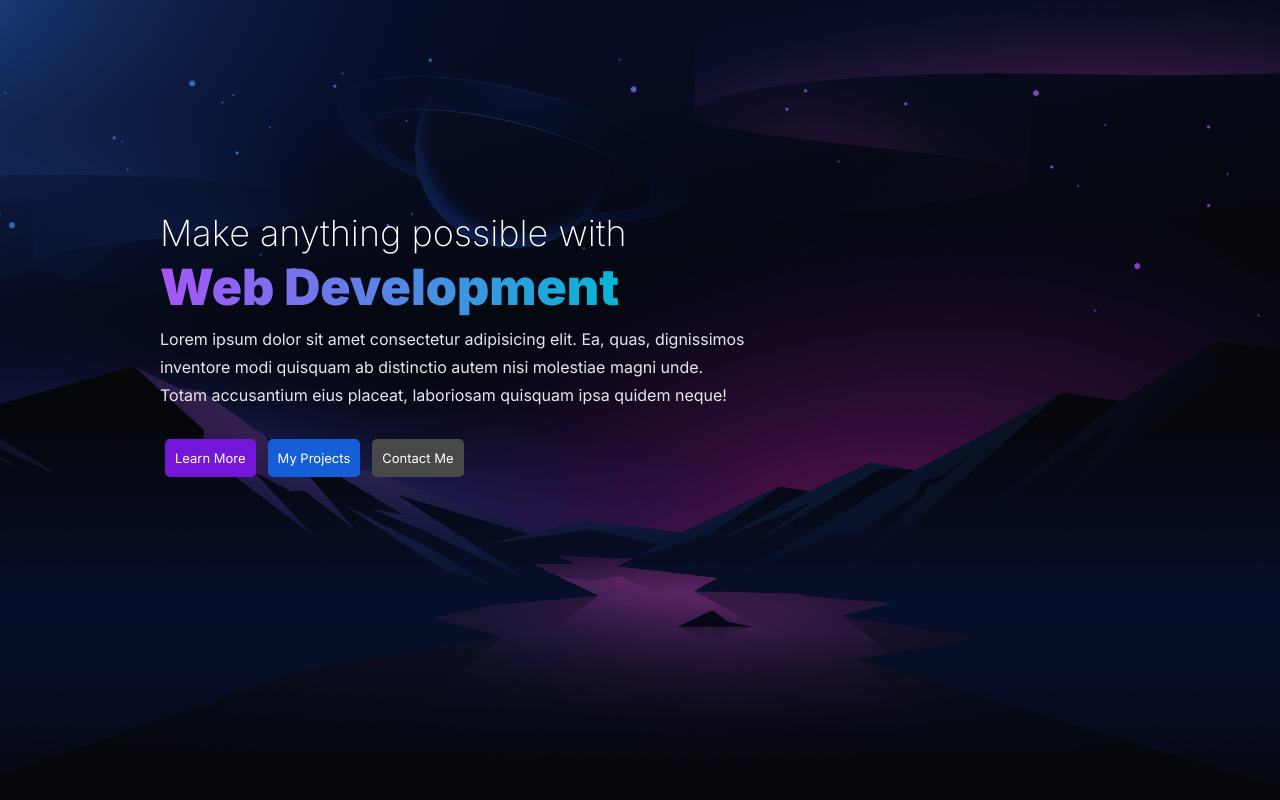
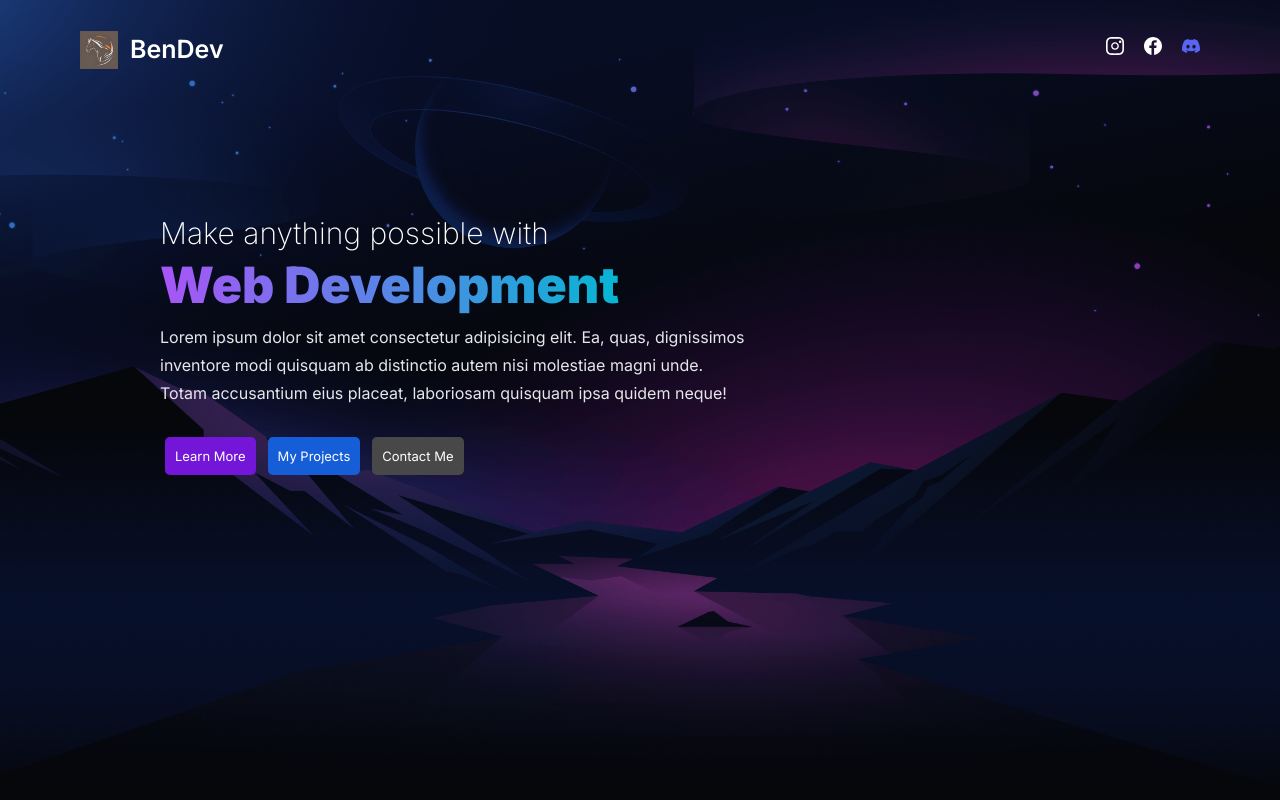
Before and after one commit to behnamhamidi1991/portfolio, a Next.js app: page / in a window 1280 px wide. Built offline with nearby package versions, Linux system fonts and the light colour scheme.

Commit message:
Navbar begins, ui done.

```diff
--- a/app/layout.tsx
+++ b/app/layout.tsx
@@ -1,6 +1,7 @@
 import type { Metadata } from "next";
 import { Inter } from "next/font/google";
 import "./globals.css";
+import Navbar from "@/components/Navbar";
 
 const inter = Inter({ subsets: ["latin"] });
 
@@ -16,7 +17,10 @@ export default function RootLayout({
 }) {
   return (
     <html lang="en">
-      <body className={inter.className}>{children}</body>
+      <body className={inter.className}>
+        <Navbar />
+        {children}
+      </body>
     </html>
   );
 }
--- a/app/page.tsx
+++ b/app/page.tsx
@@ -9,7 +9,7 @@ export default function Home() {
         style={{ backgroundImage: "url(/main-bg.webp" }}
       >
         <div className="pl-20 md:pl-40 pb-56 md:pb-20 flex-col gap-10 z-[10] max-w-[750px] leading-7	">
-          <h1 className=" text-white font-extralight text-2xl md:text-4xl mb-5">
+          <h1 className=" text-white font-extralight text-xl md:text-3xl mb-5">
             Make anything possible with
           </h1>
           <span className="text-transparent bg-clip-text bg-gradient-to-r from-purple-500 to-cyan-500 font-black text-[40px] md:text-[50px]">
--- /dev/null
+++ b/components/Navbar.tsx
@@ -0,0 +1,29 @@
+import React from "react";
+import Image from "next/image";
+import { Socials } from "../constants/index";
+
+function Navbar() {
+  return (
+    <div className="fixed top-0 z-[40] w-full h-[100px] bg-transparent flex justify-between items-center px-10 md:px-20">
+      <div className="flex flex-row gap-3 items-center">
+        <Image src="/horseLogo.jpg" alt="logo" width={38} height={38} />
+
+        <h1 className="text-white text-[25px] font-semibold">BenDev</h1>
+      </div>
+
+      <div className="flex flex-row gap-5 mb-2">
+        {Socials.map((social) => (
+          <Image
+            key={social.name}
+            src={social.src}
+            alt={social.name}
+            width={18}
+            height={18}
+          />
+        ))}
+      </div>
+    </div>
+  );
+}
+
+export default Navbar;
--- /dev/null
+++ b/constants/index.ts
@@ -0,0 +1,137 @@
+import { RxHome, RxPerson, RxDashboard, RxClipboard } from "react-icons/rx";
+
+export const SkillData = [
+  {
+    name: "Html 5",
+    Image: "/html.png",
+    width: 80,
+    height: 80,
+  },
+  {
+    name: "Css",
+    Image: "/css.png",
+    width: 80,
+    height: 80,
+  },
+  {
+    name: "JavaScript",
+    Image: "/js.png",
+    width: 65,
+    height: 65,
+  },
+  {
+    name: "Tailwind Css",
+    Image: "/tailwind.png",
+    width: 80,
+    height: 80,
+  },
+  {
+    name: "React",
+    Image: "/react.png",
+    width: 80,
+    height: 80,
+  },
+  {
+    name: "Redux",
+    Image: "/redux.png",
+    width: 80,
+    height: 80,
+  },
+
+  {
+    name: "TypeScript",
+    Image: "/ts.png",
+    width: 80,
+    height: 80,
+  },
+  {
+    name: "Next js 13",
+    Image: "/next.png",
+    width: 80,
+    height: 80,
+  },
+  {
+    name: "Framer Motion",
+    Image: "/framer.png",
+    width: 80,
+    height: 80,
+  },
+  {
+    name: "Stripe Payment",
+    Image: "/stripe.webp",
+    width: 80,
+    height: 80,
+  },
+  {
+    name: "Node js",
+    Image: "/node-js.png",
+    width: 80,
+    height: 80,
+  },
+  {
+    name: "Mongo db",
+    Image: "/mongodb.png",
+    width: 40,
+    height: 40,
+  },
+];
+
+export const Socials = [
+  {
+    name: "Discord",
+    src: "/instagram.svg",
+  },
+  {
+    name: "Facebook",
+    src: "/facebook.svg",
+  },
+  {
+    name: "Instagram",
+    src: "/discord.svg",
+  },
+];
+export const Projects = [
+  {
+    title: "Modern Nextjs Website",
+    text: "Lorem ipsum dolor sit amet, consectetur adipiscing elit, sed do eiusmod tempor incididunt ut labore et dolore magna aliqua. Ut enim ad minim veniam.",
+    src: "/NextWebsite.png",
+  },
+  {
+    title: "Space Themed Website",
+    text: "Lorem ipsum dolor sit amet, consectetur adipiscing elit, sed do eiusmod tempor incididunt ut labore et dolore magna aliqua. Ut enim ad minim veniam.",
+    src: "/SpaceWebsite.png",
+  },
+  {
+    title: "Modern Nextjs Portfolio",
+    text: "Lorem ipsum dolor sit amet, consectetur adipiscing elit, sed do eiusmod tempor incididunt ut labore et dolore magna aliqua. Ut enim ad minim veniam.",
+    src: "/WebPortfolio.png",
+  },
+  {
+    title: "Matrix themed Website",
+    text: "Lorem ipsum dolor sit amet, consectetur adipiscing elit, sed do eiusmod tempor incididunt ut labore et dolore magna aliqua. Ut enim ad minim veniam.",
+    src: "/Matrix.png",
+  },
+];
+
+export const NavLinks = [
+  {
+    name: "/",
+    icon: RxHome,
+    link: "/",
+  },
+  {
+    name: "/my-skills",
+    icon: RxPerson,
+    link: "/my-skills",
+  },
+  {
+    name: "/my-projects",
+    icon: RxDashboard,
+    link: "/my-projects",
+  },
+  {
+    name: "/contact-me",
+    icon: RxClipboard,
+    link: "/contact-me",
+  },
+];
```
